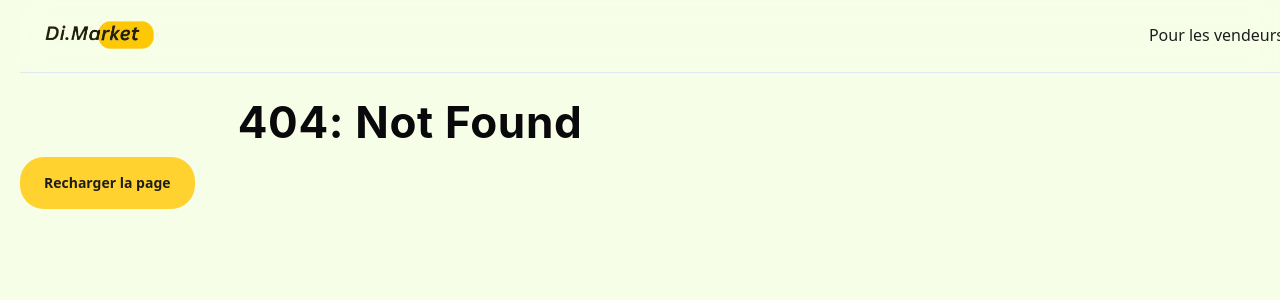
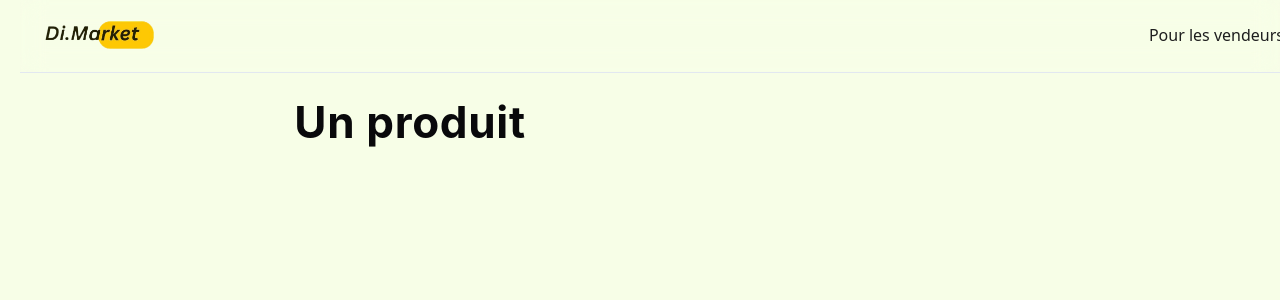
Before and after one commit to DiagneGeek/di-market, a SvelteKit app: page /products/1 in a window 1280 px wide. Before the commit this address had no page. Shown: the top 300 px of the page. Built offline with nearby package versions, Linux system fonts and the light colour scheme.

Commit message:
Add product page component

```diff
--- /dev/null
+++ b/src/routes/products/[slug]/+page.svelte
@@ -0,0 +1,3 @@
+<div>
+  <h1>Un produit</h1>
+</div>
```
